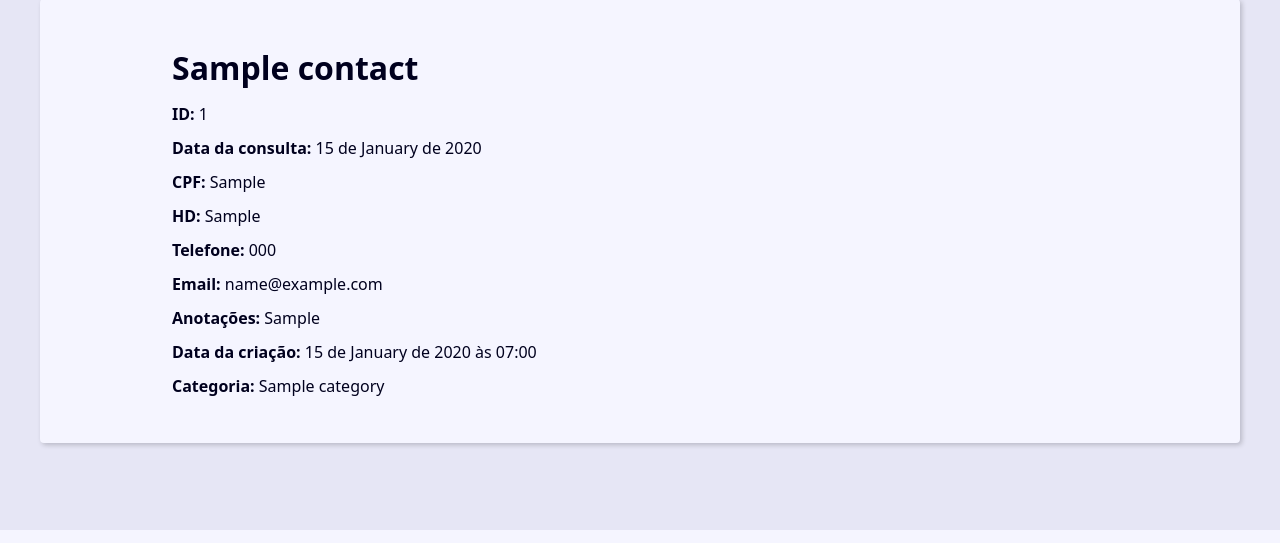
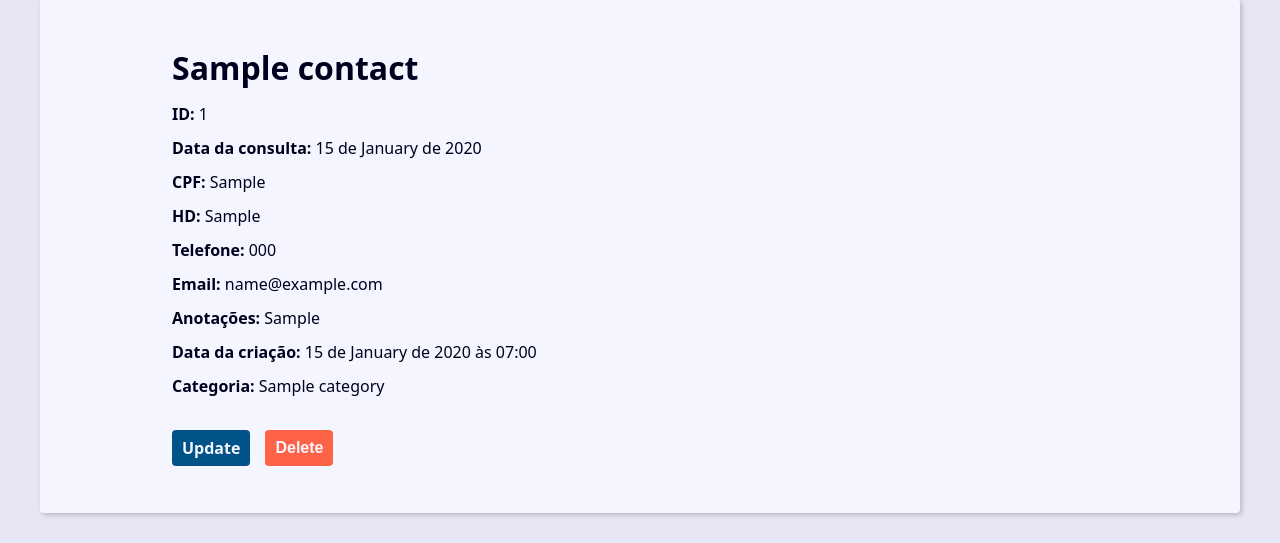
Before and after one commit to cwschopsjr/agenda, a Django app: page /contact/1/ in a window 1280 px wide. Shown: the part 270-813 px from the top of the page. Run offline with Django 5.2, Linux system fonts and the light colour scheme; tables that the repository leaves empty hold one stand-in row (values such as "Sample post").

Commit message:
Criação da view delete + url e atualização no index.html, contact.html e no style.css

```diff
--- a/base_static/global/css/style.css
+++ b/base_static/global/css/style.css
@@ -25,7 +25,6 @@
   --transition-slow: 1s;
   --default-border-radius: 4px;
 }
-
 *,
 *::before,
 *::after {
@@ -33,11 +32,9 @@
   padding: 0;
   box-sizing: border-box;
 }
-
 html {
   font-size: 62.5%;
 }
-
 body {
   font-family: system-ui, -apple-system, BlinkMacSystemFont, 'Segoe UI', Roboto,
     Oxygen, Ubuntu, Cantarell, 'Open Sans', 'Helvetica Neue', sans-serif;
@@ -47,13 +44,11 @@
   -webkit-font-smoothing: antialiased;
   background: var(--clr-light-gray);
 }
-
 img,
 svg {
   display: block;
   max-width: 100%;
 }
-
 .header {
   background: var(--clr-black);
   padding: var(--spacing);
@@ -61,33 +56,27 @@
   z-index: 1;
   position: relative;
 }
-
 .header-heading {
   font-size: var(--biggest-font-size);
   text-align: center;
 }
-
 .header-link {
   color: var(--link-light-color);
   text-decoration: none;
   transition: filter var(--transition-fast) ease-in-out;
 }
-
 .header-link:hover {
   filter: brightness(70%);
 }
-
 .menu {
   margin: var(--spacing);
 }
-
 .menu-list {
   list-style: none;
   display: flex;
   justify-content: center;
   flex-flow: row wrap;
 }
-
 .menu-link {
   display: block;
   padding: var(--spacing);
@@ -96,11 +85,9 @@
   transition: background-color var(--transition-fast) ease-in-out;
   border-radius: var(--default-border-radius);
 }
-
 .menu-link:hover {
   background: var(--clr-light-shadow-10);
 }
-
 .content {
   max-width: var(--main-page-width);
   margin: calc(var(--spacing) * 2) auto;
@@ -109,78 +96,59 @@
   box-shadow: 2px 2px 5px var(--clr-dark-shadow-20);
   border-radius: var(--default-border-radius);
 }
-
 .responsive-table {
   width: 100%;
   overflow-x: auto;
 }
-
 .contacts-table {
   width: 100%;
   min-width: var(--table-min-width);
   border-collapse: collapse;
 }
-
 .table-caption {
   font-size: var(--medium-font-size);
   font-weight: bold;
   padding: var(--spacing);
 }
-
 .table-row {
   text-align: left;
   text-overflow: ellipsis;
   transition: background-color var(--transition-fast) ease-in-out;
 }
-
 .table-row:nth-of-type(2n) {
   background: var(--clr-dark-shadow-5);
 }
-
 .table-row:not(.table-row-header):hover {
   background: var(--clr-dark-shadow-10);
 }
-
 .table-row-header {
   background: var(--clr-light-gray);
   color: var(--clr-black);
 }
-
 .table-cel,
 .table-header {
   padding: var(--spacing);
 }
-
 .table-link {
   color: var(--link-dark-color);
   transition: color var(--transition-fast) ease-in-out;
   text-decoration: none;
 }
-
 .table-link:hover {
   color: var(--clr-black);
 }
-
 @media (min-width: 600px) {
   .single-contact {
     max-width: 80%;
     margin: calc(var(--spacing) * 2) auto;
   }
 }
-
 .single-contact h1 {
   margin: 1rem 0;
 }
-
 .single-contact p {
   margin: 1rem 0;
 }
-
-  .single-contact-name-search {
-    text-align: center;
-    font-size: var(--medium-font-size);
-  }
-
 .pagination {
   margin-top: var(--spacing);
   display: flex;
@@ -188,24 +156,20 @@
   padding: calc(var(--spacing) * 0.8);
   font-size: var(--small-font-size);
 }
-
 .pagination .step-links {
   display: flex;
   gap: calc(var(--spacing) * 0.8);
 }
-
 .pagination .step-links a {
   color: var(--link-dark-color);
   transition: color var(--transition-fast) ease-in-out;
   text-decoration: none;
   display: block;
 }
-
 .search {
   display: flex;
   justify-content: center;
 }
-
 .search-input {
   font-size: var(--medium-font-size);
   padding: 1rem 2rem;
@@ -214,11 +178,9 @@
   border-radius: var(--default-border-radius);
   border: 1px solid var(--link-light-color);
 }
-
 .search-input:focus {
   box-shadow: 0 0 15px var(--link-light-color);
 }
-
 .message {
   max-width: 600px;
   margin: var(--spacing) auto;
@@ -228,31 +190,25 @@
   border-radius: var(--default-border-radius);
   font-size: var(--smaller-font-size);
 }
-
 .message.success {
   background: rgba(0, 255, 0, 0.3);
   border: 1px solid rgba(0, 255, 0, 90%);
 }
-
 .message.error {
   background: rgba(255, 0, 0, 0.3);
   border: 1px solid rgba(255, 0, 0, 90%);
 }
-
 .message.warning {
   background: rgba(255, 255, 0, 0.3);
   border: 1px solid rgba(255, 255, 0, 90%);
 }
-
 .form-wrapper {
   max-width: 60rem;
   margin: var(--spacing) auto;
 }
-
 .form-content {
   margin: var(--spacing) 0;
 }
-
 .form-group {
   display: flex;
   flex-direction: column;
@@ -266,18 +222,15 @@
 .errorlist.nonfield {
   color: inherit;
 }
-
 .form-group p {
   margin: 1em 0;
 }
-
 .form-group .help-text,
 .form-group .help-text ~ ul {
   margin: 0;
   font-size: var(--smallest-font-size);
   list-style: none;
 }
-
 .form-group input,
 .form-group textarea,
 .form-group select {
@@ -285,18 +238,15 @@
   border-radius: var(--default-border-radius);
   border: 1px solid var(--link-dark-color);
 }
-
 .form-group input:focus,
 .form-group textarea:focus,
 .form-group select:focus {
   outline: none;
   box-shadow: 0 0 5px var(--link-dark-color);
 }
-
 .form-group label {
   font-size: var(--smaller-font-size);
 }
-
 .btn {
   background-color: var(--link-dark-color);
   color: var(--clr-white);
@@ -307,13 +257,31 @@
   cursor: pointer;
   transition: filter var(--transition-fast) ease-in-out;
 }
-
 .btn:hover {
   filter: brightness(90%);
 }
-
 .btn:focus,
 .btn:active {
   filter: brightness(80%);
   box-shadow: 0 0 5px var(--link-dark-color);
 }
+
+.contact-links {
+  margin-block: calc(var(--small-font-size) * 2);
+  display: flex;
+  align-items: center;
+  gap: 0 var(--spacing);
+}
+
+.btn-link {
+  font-size: var(--small-font-size);
+  text-decoration: none;
+  font-weight: bold;
+  padding: 1rem;
+  display: block;
+  line-height: var(--small-font-size);
+}
+
+.btn-delete {
+  background: tomato;
+}
--- a/contact/templates/contact/contact.html
+++ b/contact/templates/contact/contact.html
@@ -14,5 +14,21 @@
         <p><b>Anotações:</b> {{contact.anotacoes}}</p>
         <p><b>Data da criação:</b> {{contact.created_date}}</p>
         <p><b>Categoria:</b> {{contact.categoria.nome}}</p>
+
+        <div class="contact-links">
+            <a class="btn btn-link" href="{% url 'contact:update' contact.id %}">Update</a>
+
+            <form action="{% url 'contact:delete' contact.id %}" method="POST">
+
+                {% csrf_token %}
+
+                {% if confirmation == 'no' %}
+                    <input type="hidden" name="confirmation" value="yes">
+                    <button class="btn btn-link btn-delete" type="submit">Confirma?</button>
+                {% else %}
+                    <button class="btn btn-link btn-delete" type="submit">Delete</button>
+                {% endif %}
+            </form>
+        </div>
     </div>
 {% endblock content %}
--- a/contact/templates/contact/index.html
+++ b/contact/templates/contact/index.html
@@ -26,7 +26,7 @@
                             </a>
                         </td>
                         <td class="table-cel">
-                            {{contact.data_da_consulta}}
+                            {{contact.data_da_consulta|date:"d/m/Y"}}
                         </td>
                         <td class="table-cel">
                             {{contact.nome_do_paciente}}
--- a/contact/urls.py
+++ b/contact/urls.py
@@ -12,4 +12,5 @@ urlpatterns = [
     path('contact/<int:contact_id>/', views.contact, name='contact'),
     path('contact/create/', views.create, name='create'),
     path('contact/<int:contact_id>/update/', views.update, name='update'),
+    path('contact/<int:contact_id>/delete/', views.delete, name='delete'),
 ]
```
Also changed, not shown: contact/views/contact_forms.py (+19 -0 lines). Lines whose indentation alone changed are shown as unchanged.
